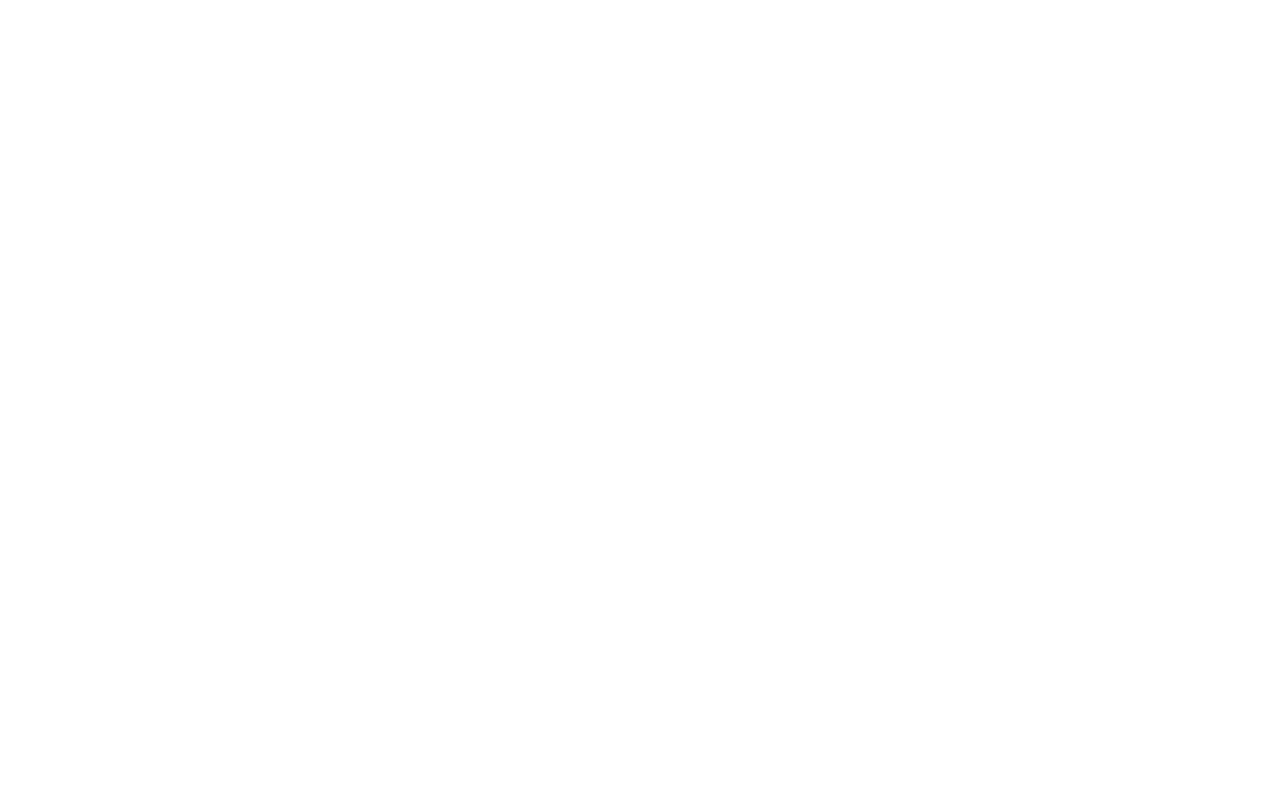
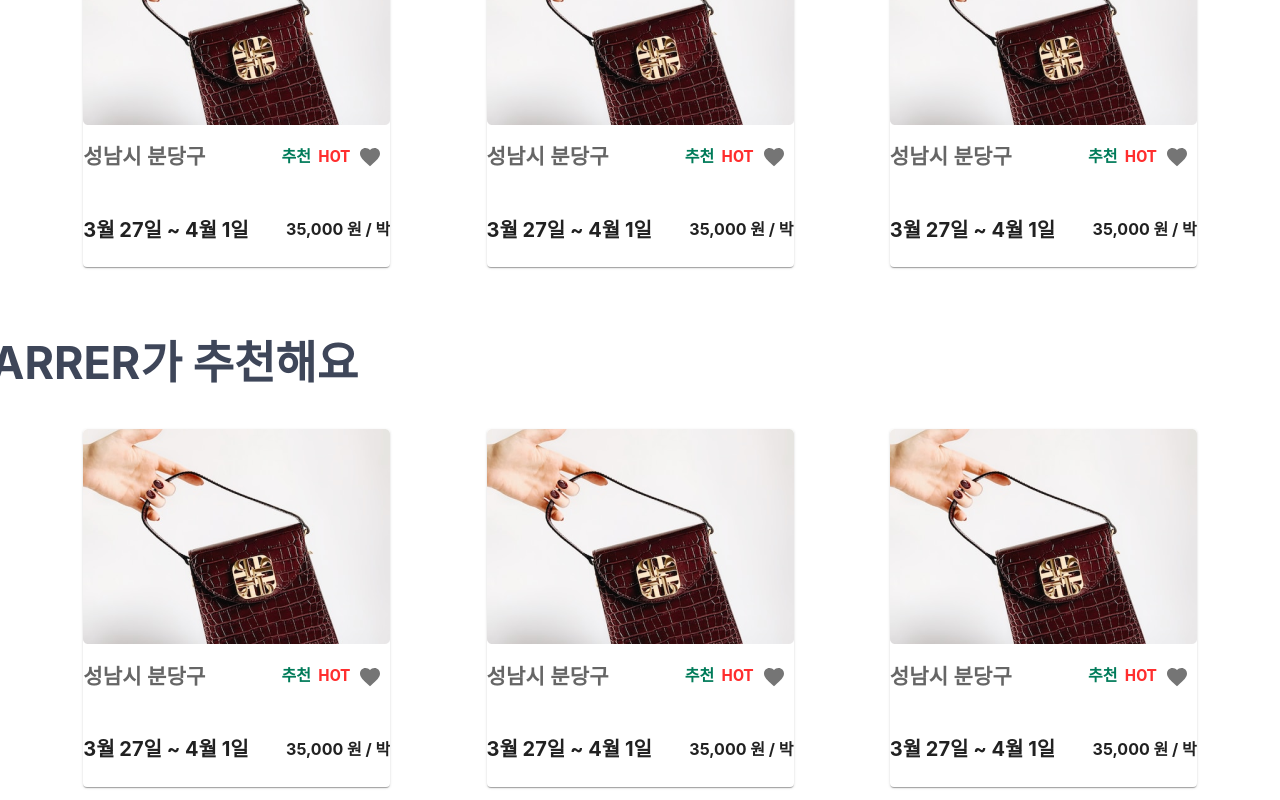
Before and after one commit to In3ight/frontend, a React (Create React App) app: page / in a window 1280 px wide. Shown: the part 2400-3200 px from the top of the page. Built offline with nearby package versions, Linux system fonts and the light colour scheme.

Commit message:
feat: 메인화면 틀 완성

```diff
--- a/package.json
+++ b/package.json
@@ -5,7 +5,8 @@
   "dependencies": {
     "@emotion/react": "^11.10.6",
     "@emotion/styled": "^11.10.6",
-    "@mui/material": "^5.11.16",
+    "@mui/icons-material": "^5.11.16",
+    "@mui/material": "^5.13.5",
     "@testing-library/jest-dom": "^5.16.5",
     "@testing-library/react": "^13.4.0",
     "@testing-library/user-event": "^13.5.0",
--- /dev/null
+++ b/src/Components/cards.js
@@ -0,0 +1,62 @@
+import {
+  Card,
+  CardActions,
+  CardMedia,
+  IconButton,
+  Typography,
+} from "@mui/material";
+import Favorite from "@mui/icons-material/Favorite";
+
+const Cards = () => {
+  return (
+    <Card width="307px">
+      <CardMedia
+        component="img"
+        height="215"
+        width="307px"
+        image="/Image/example.png"
+        alt="사진"
+      />
+      <div style={{ display: "flex", flexDirection: "column" }}>
+        <Typography
+          width="100%"
+          variant="body2"
+          color="text.secondary"
+          display="flex"
+          justifyContent="space-between"
+          alignItems="center"
+        >
+          <h2>성남시 분당구</h2>
+          <div style={{ display: "flex" }}>
+            <h3
+              style={{
+                color: "#007B59",
+                marginRight: "7px",
+                fontSize: "16px",
+              }}
+            >
+              추천
+            </h3>
+            <h3 style={{ color: "#FF2E2E", fontSize: "16px" }}>HOT</h3>
+            <CardActions>
+              <IconButton style={{ padding: "0px" }}>
+                <Favorite />
+              </IconButton>
+            </CardActions>
+          </div>
+        </Typography>
+        <div
+          style={{
+            display: "flex",
+            justifyContent: "space-between",
+            alignItems: "center",
+          }}
+        >
+          <h3 style={{ fontSize: "20px" }}>3월 27일 ~ 4월 1일</h3>
+          <h5 style={{ fontSize: "16px" }}>35,000 원 / 박</h5>
+        </div>
+      </div>
+    </Card>
+  );
+};
+export default Cards;
--- a/src/Page/MainPage.js
+++ b/src/Page/MainPage.js
@@ -2,6 +2,8 @@
 import { AiOutlineRight } from "react-icons/ai";
 import { useNavigate } from "react-router-dom";
 import Bottom from "../Components/bottom";
+import Cards from "../Components/cards";
+
 const Div = styled.div`
   display: flex;
   justify-content: center;
@@ -167,11 +169,12 @@
     display: flex;
     font-size: 32px;
   }
-  & > button {
-  }
 `;
 const Items = styled.div`
-  height: 316px;
+  /* height: 316px; */
+  width: 100%;
+  display: flex;
+  justify-content: space-between;
 `;
 const Main4 = styled.div`
   display: flex;
@@ -314,7 +317,33 @@
             </button>
           </div>
         </Txt>
-        <Items></Items>
+        <Items>
+          <Cards />
+          <Cards />
+          <Cards />
+          <Cards />
+          <Cards />
+        </Items>
+        <h2
+          style={{
+            color: "#3E4659",
+            marginRight: "10px",
+            fontSize: "45px",
+            fontWeight: "bold",
+            width: "1600px",
+            textAlign: "start",
+            marginTop: "60px",
+          }}
+        >
+          SUIT-CARRER가 추천해요
+        </h2>
+        <Items>
+          <Cards />
+          <Cards />
+          <Cards />
+          <Cards />
+          <Cards />
+        </Items>
       </Main3>
       <Main4>
         <Bottom />
```
Also changed, not shown: public/Image/example.png (added), 1 other file (tests, documents, lock files or other folders).
